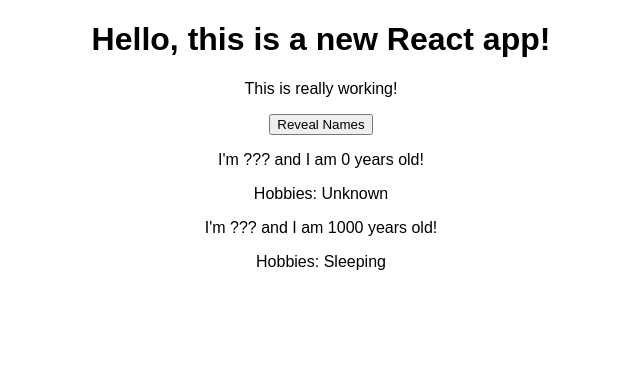
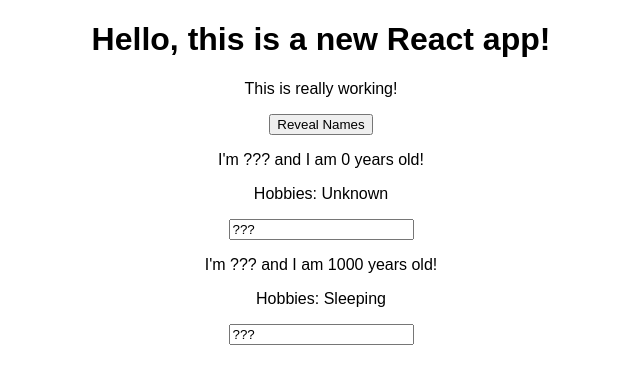
Before and after one commit to kalquiza/react-complete-guide, a React (Create React App) app: page / in a window 1280 px wide. Shown: the top 384 px of the page, without its empty margins (319-959 px from the left). Built offline with nearby package versions, Linux system fonts and the light colour scheme.

Commit message:
Add text input with two-way binded data

```diff
--- a/src/App.js
+++ b/src/App.js
@@ -25,6 +25,15 @@
     })
   }
 
+  nameChangedHangler = (event) => {
+    this.setState({
+      persons: [
+        { name: event.target.value, age: 0 },
+        { name: 'Nina', age: 1000 }
+      ]
+    })
+  }
+
   render() {
     return (
       <div className="App">
@@ -34,7 +43,8 @@
         <Person
           name={this.state.persons[0].name}
           age={this.state.persons[0].age}
-          click={this.switchNameHandler.bind(this, 'Kristoff')} >
+          click={this.switchNameHandler.bind(this, 'Kristoff')}
+          changed={this.nameChangedHangler} >
           Hobbies: Unknown</Person>
         <Person
           name={this.state.persons[1].name}
--- a/src/Person/Person.js
+++ b/src/Person/Person.js
@@ -5,6 +5,7 @@
         <div>
             <p onClick={props.click}>I'm {props.name} and I am {props.age} years old!</p>
             <p>{props.children}</p>
+            <input type="text" onChange={props.changed} value={props.name}/>
         </div>
     )
 }
```
